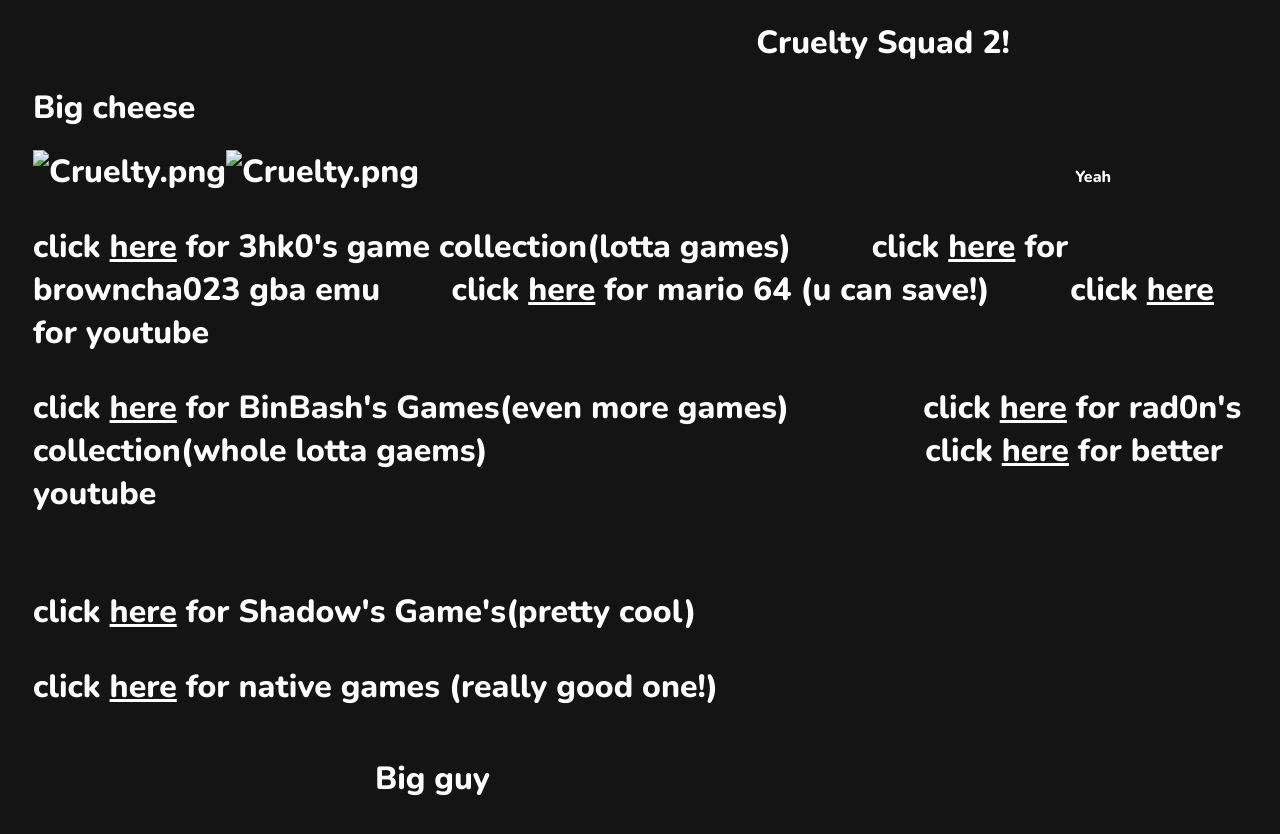
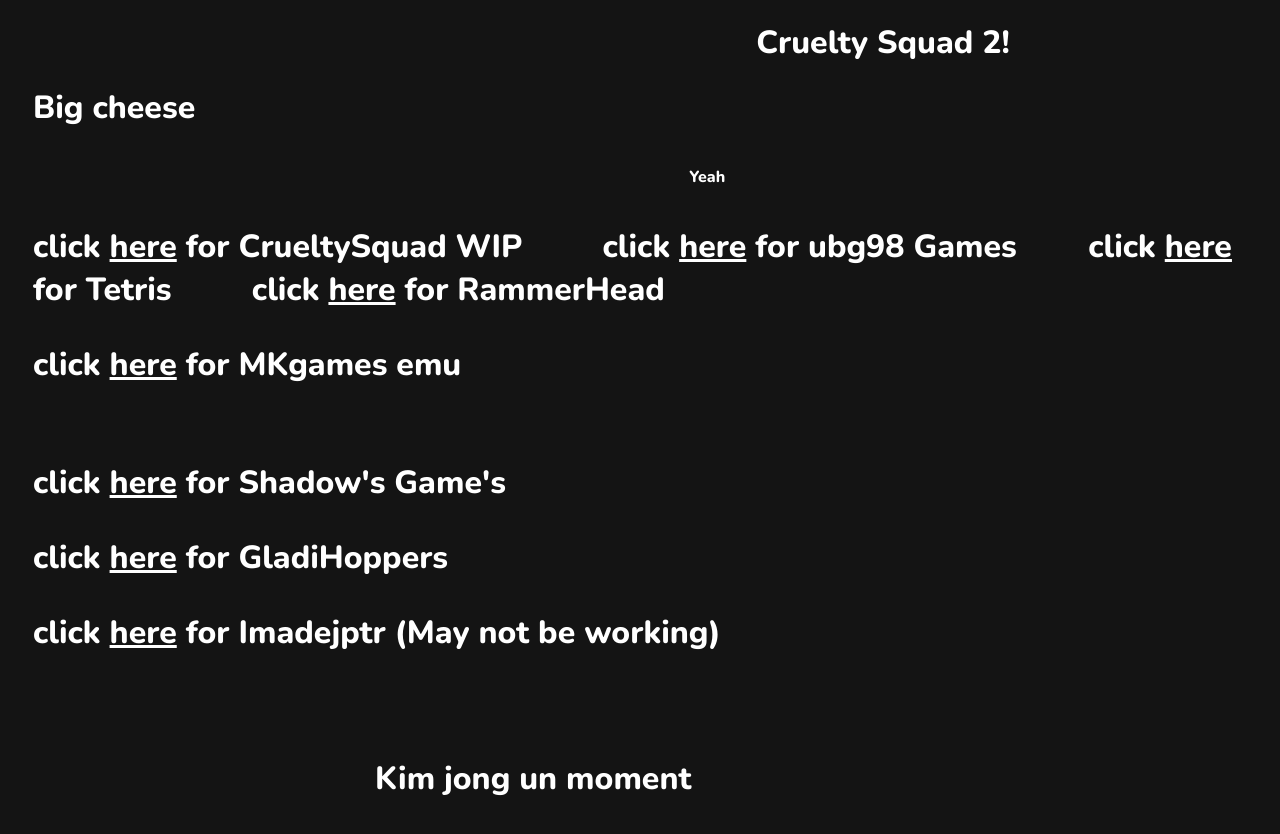
Before and after one commit to CrueltySquad/CrueltySquad2, a plain HTML site: page index.html in a window 1280 px wide. After the commit the page ends 800 px from the top, so only its background shows below. Drawn offline with nearby package versions, Linux system fonts and the light colour scheme.

Commit message:
Update index.html

```diff
--- a/index.html
+++ b/index.html
@@ -19,20 +19,20 @@
 
 <h1>Big cheese &nbsp;</h1>
 
-<h1><img alt="Cruelty.png" src="" /><img alt="" src="" /><img alt="Cruelty.png"
+<h1><img alt="" src="" /><img alt="" src="" /><img alt=""
 
 <p><span style="font-size:14px">&nbsp;&nbsp;&nbsp;&nbsp;&nbsp;&nbsp;&nbsp;&nbsp;&nbsp;&nbsp;&nbsp;&nbsp;&nbsp;&nbsp;&nbsp;&nbsp;&nbsp;&nbsp;&nbsp;&nbsp;&nbsp;&nbsp;&nbsp;&nbsp;&nbsp;&nbsp;&nbsp;&nbsp;&nbsp;&nbsp;&nbsp;&nbsp;&nbsp;&nbsp;&nbsp;&nbsp;&nbsp;&nbsp;&nbsp;&nbsp;&nbsp;&nbsp;&nbsp;&nbsp;&nbsp;&nbsp;&nbsp;&nbsp;&nbsp;&nbsp;&nbsp;&nbsp;&nbsp;&nbsp;&nbsp;&nbsp;&nbsp;&nbsp;&nbsp;&nbsp;&nbsp;&nbsp;&nbsp;&nbsp;&nbsp;&nbsp;&nbsp;&nbsp;&nbsp;&nbsp;&nbsp;&nbsp;&nbsp;&nbsp;&nbsp;&nbsp;&nbsp;&nbsp;&nbsp;&nbsp;&nbsp;&nbsp;&nbsp;&nbsp;&nbsp;&nbsp;&nbsp;&nbsp;&nbsp;&nbsp;&nbsp;&nbsp;&nbsp;&nbsp;&nbsp;&nbsp;&nbsp;&nbsp;&nbsp;&nbsp;&nbsp;&nbsp;&nbsp;&nbsp;&nbsp;&nbsp;&nbsp;&nbsp;&nbsp;&nbsp;&nbsp;&nbsp;&nbsp;&nbsp;&nbsp;&nbsp;&nbsp;&nbsp;&nbsp;&nbsp;&nbsp;&nbsp;&nbsp;&nbsp;&nbsp;&nbsp;&nbsp;&nbsp;&nbsp;&nbsp;&nbsp;&nbsp;&nbsp;&nbsp;&nbsp;&nbsp;&nbsp;&nbsp;&nbsp;&nbsp;&nbsp;&nbsp;&nbsp;&nbsp;&nbsp;&nbsp;&nbsp;&nbsp;&nbsp;&nbsp;&nbsp;&nbsp;&nbsp;&nbsp;&nbsp;&nbsp;&nbsp;&nbsp;&nbsp;&nbsp;&nbsp;&nbsp;&nbsp;&nbsp;&nbsp;&nbsp;&nbsp; </span><span style="font-size:16px">Yeah</span></p>
 
-<p><strong>click <a href="">here</a> for 3hk0&#39;s game collection(lotta games)&nbsp;</strong> &nbsp; &nbsp; &nbsp; <strong>&nbsp;click&nbsp;<a href="">here</a> for browncha023 gba emu&nbsp;</strong> &nbsp; &nbsp; &nbsp; click <a href="" onclick="window.open(this.href, '', 'resizable=no,status=no,location=no,toolbar=no,menubar=no,fullscreen=no,scrollbars=no,dependent=no'); return false;">here</a> for mario 64 (u can save!)&nbsp; &nbsp; &nbsp; &nbsp; &nbsp;click <a href="">here</a> for  youtube&nbsp; &nbsp; &nbsp; &nbsp;</p>
+<p><strong>click <a href="https://sites.google.com/student.fcusd.org/crueltysquad/home">here</a> for CrueltySquad WIP&nbsp;</strong> &nbsp; &nbsp; &nbsp; <strong>&nbsp;click&nbsp;<a href="https://ubg98.github.io/">here</a> for  ubg98 Games&nbsp;</strong> &nbsp; &nbsp; &nbsp; click <a href="https://chvin.github.io/react-tetris/?lan=en" onclick="window.open(this.href, '', 'resizable=no,status=no,location=no,toolbar=no,menubar=no,fullscreen=no,scrollbars=no,dependent=no'); return false;">here</a> for Tetris&nbsp; &nbsp; &nbsp; &nbsp; &nbsp;click <a href="https://britannica.cf/">here</a> for  RammerHead&nbsp; &nbsp; &nbsp; &nbsp;</p>
 
-<p>click <a href="l">here</a> for BinBash&#39;s Games(even more games)&nbsp; &nbsp; &nbsp; &nbsp; &nbsp; &nbsp; &nbsp; &nbsp;<strong>click <a href="">here</a> for rad0n&#39;s collection(whole lotta gaems)&nbsp; </strong>&nbsp; &nbsp; &nbsp; &nbsp; &nbsp; &nbsp; &nbsp; &nbsp; &nbsp; &nbsp; &nbsp; &nbsp; &nbsp; &nbsp; &nbsp; &nbsp; &nbsp; &nbsp; &nbsp; &nbsp; &nbsp; &nbsp; &nbsp; &nbsp;click <a href="">here</a> for better youtube&nbsp; &nbsp; &nbsp; &nbsp; &nbsp; &nbsp; &nbsp; &nbsp; &nbsp; &nbsp; &nbsp; &nbsp; &nbsp; &nbsp; &nbsp; &nbsp; &nbsp; &nbsp; &nbsp; &nbsp; &nbsp; &nbsp; &nbsp; &nbsp; &nbsp; &nbsp; &nbsp; &nbsp; &nbsp; &nbsp; &nbsp; &nbsp; &nbsp; &nbsp; &nbsp; &nbsp; &nbsp; &nbsp; &nbsp; &nbsp; &nbsp; &nbsp; &nbsp; &nbsp; &nbsp; &nbsp; &nbsp; &nbsp; &nbsp; &nbsp; &nbsp; &nbsp; &nbsp; &nbsp; &nbsp; &nbsp; &nbsp; &nbsp; &nbsp; &nbsp; &nbsp; &nbsp; &nbsp; &nbsp; &nbsp;</p>
+<p>click <a href="https://mkgamesdev.github.io/MKGBA2.0/">here</a> for MKgames emu&nbsp; &nbsp; &nbsp; &nbsp; &nbsp; &nbsp; &nbsp; &nbsp &nbsp; &nbsp; &nbsp; &nbsp; &nbsp; &nbsp; &nbsp; &nbsp; &nbsp; &nbsp; &nbsp; &nbsp; &nbsp; &nbsp; &nbsp; &nbsp; &nbsp; &nbsp; &nbsp; &nbsp; &nbsp; &nbsp; &nbsp; &nbsp &nbsp; &nbsp; &nbsp; &nbsp; &nbsp; &nbsp; &nbsp; &nbsp; &nbsp; &nbsp; &nbsp; &nbsp; &nbsp; &nbsp; &nbsp; &nbsp; &nbsp; &nbsp; &nbsp; &nbsp; &nbsp; &nbsp; &nbsp; &nbsp; &nbsp; &nbsp; &nbsp; &nbsp; &nbsp; &nbsp; &nbsp; &nbsp; &nbsp; &nbsp; &nbsp; &nbsp; &nbsp; &nbsp; &nbsp; &nbsp; &nbsp; &nbsp; &nbsp; &nbsp; &nbsp; &nbsp; &nbsp; &nbsp; &nbsp; &nbsp; &nbsp; &nbsp; &nbsp; &nbsp; &nbsp; &nbsp; &nbsp; &nbsp; &nbsp; &nbsp; &nbsp; &nbsp; &nbsp; &nbsp;</p>
 
-<p>click <a href="">here</a> for Shadow&#39;s Game&#39;s(pretty cool)</p>
+<p>click <a href="https://shadowgmes.github.io/">here</a> for Shadow&#39;s Game&#39;s</p>
 
-<p><strong>click <a href="/">here</a> for native games (really good one!)</strong></p>
+<p><strong>click <a href="https://gladihoppers.github.io/">here</a> for GladiHoppers</p>
 
-<p>click <a href="">here</a> for cookie clicker mirror (saves)</p>
+<p>click <a href="https://imadejptr.github.io/">here</a> for Imadejptr (May not be working)</p>
 
 <p>&nbsp;</p>
-<footer>&nbsp; &nbsp; &nbsp; &nbsp; &nbsp; &nbsp; &nbsp; &nbsp; &nbsp; &nbsp; &nbsp; &nbsp; &nbsp; &nbsp; &nbsp; &nbsp; &nbsp; &nbsp; &nbsp; &nbsp; &nbsp; &nbsp; &nbsp; &nbsp; &nbsp; &nbsp; &nbsp; &nbsp; &nbsp; &nbsp; &nbsp; &nbsp; &nbsp; &nbsp; &nbsp; &nbsp; &nbsp; &nbsp; &nbsp; &nbsp; &nbsp; &nbsp; &nbsp; &nbsp; &nbsp; &nbsp; &nbsp; &nbsp; &nbsp; &nbsp; &nbsp; &nbsp; &nbsp; &nbsp; &nbsp; &nbsp; &nbsp; &nbsp; &nbsp; &nbsp; &nbsp; &nbsp; &nbsp; &nbsp; &nbsp; &nbsp; &nbsp; &nbsp; &nbsp; &nbsp; &nbsp; &nbsp; &nbsp; &nbsp; &nbsp; &nbsp; &nbsp; &nbsp; &nbsp; &nbsp; &nbsp; &nbsp; &nbsp; &nbsp; &nbsp; &nbsp; &nbsp; &nbsp; &nbsp; &nbsp; &nbsp; &nbsp; &nbsp; Big guy&nbsp;</footer>
+<footer>&nbsp; &nbsp; &nbsp; &nbsp; &nbsp; &nbsp; &nbsp; &nbsp; &nbsp; &nbsp; &nbsp; &nbsp; &nbsp; &nbsp; &nbsp; &nbsp; &nbsp; &nbsp; &nbsp; &nbsp; &nbsp; &nbsp; &nbsp; &nbsp; &nbsp; &nbsp; &nbsp; &nbsp; &nbsp; &nbsp; &nbsp; &nbsp; &nbsp; &nbsp; &nbsp; &nbsp; &nbsp; &nbsp; &nbsp; &nbsp; &nbsp; &nbsp; &nbsp; &nbsp; &nbsp; &nbsp; &nbsp; &nbsp; &nbsp; &nbsp; &nbsp; &nbsp; &nbsp; &nbsp; &nbsp; &nbsp; &nbsp; &nbsp; &nbsp; &nbsp; &nbsp; &nbsp; &nbsp; &nbsp; &nbsp; &nbsp; &nbsp; &nbsp; &nbsp; &nbsp; &nbsp; &nbsp; &nbsp; &nbsp; &nbsp; &nbsp; &nbsp; &nbsp; &nbsp; &nbsp; &nbsp; &nbsp; &nbsp; &nbsp; &nbsp; &nbsp; &nbsp; &nbsp; &nbsp; &nbsp; &nbsp; &nbsp; &nbsp; Kim jong un moment&nbsp;</footer>
 </html>
```
